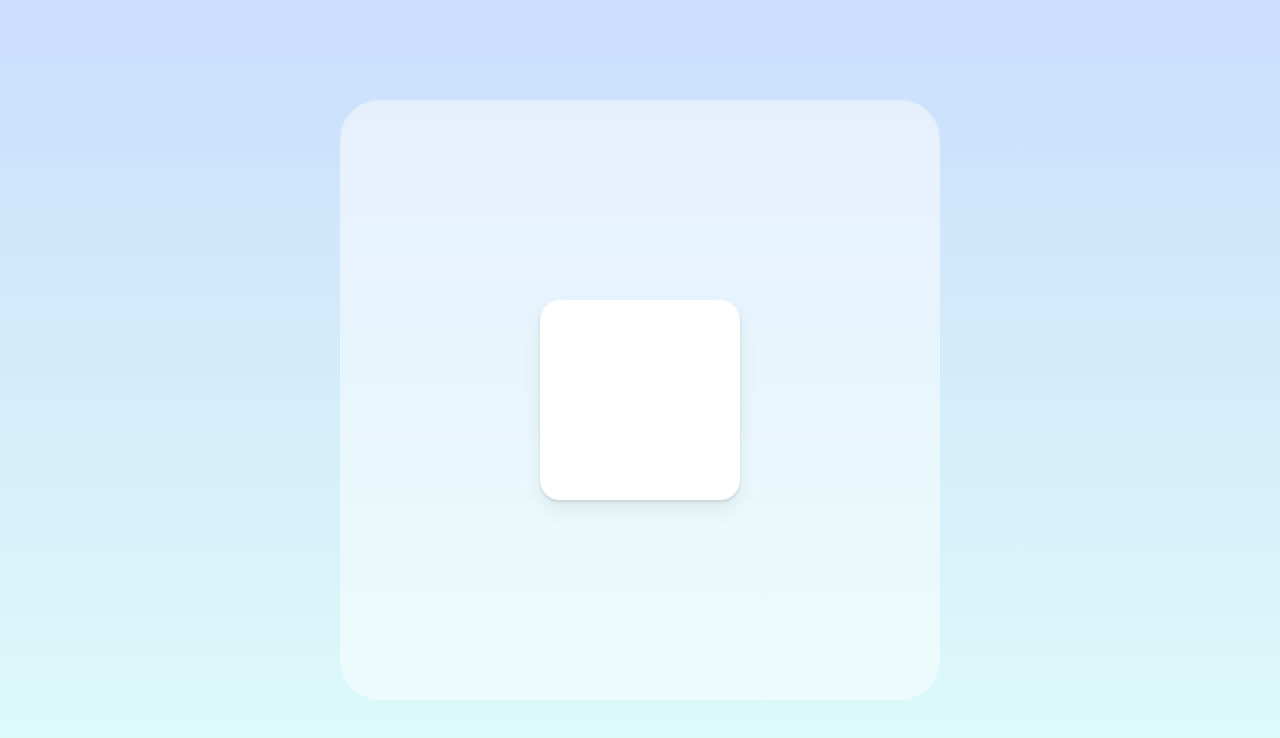
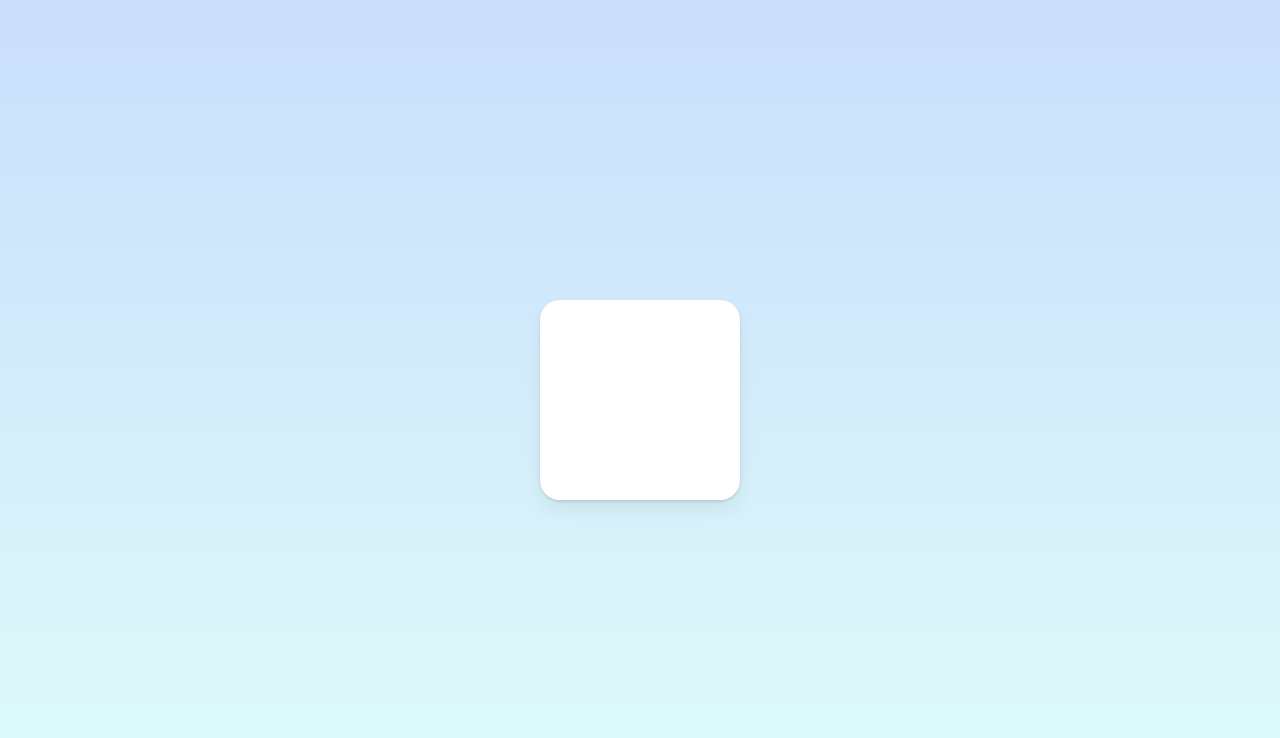
Before and after one commit to sadpu111/react-animation, a React (Create React App) app: page / in a window 1280 px wide. Shown: the top 738 px of the page. Built offline with nearby package versions, Linux system fonts and the light colour scheme.

Commit message:
useMotionValue with useTransform

```diff
--- a/src/App.tsx
+++ b/src/App.tsx
@@ -1,5 +1,5 @@
-import { motion } from 'framer-motion';
-import { useRef } from 'react';
+import { motion, useMotionValue, useTransform } from 'framer-motion';
+import { useEffect } from 'react';
 import styled from "styled-components"
 
 
@@ -43,19 +43,13 @@ const boxVariants = {
 
 
 function App() {
-  const biggerBoxRef = useRef<HTMLDivElement>(null);
+  const x = useMotionValue(0);
+  const potato = useTransform(x, [-800, 0, 800], [2, 1, 0.1])
+  // useTransform(useMotionValue, 값 범위 배열, 변환 값 배열)
+  useEffect(() => { x.onChange(() => console.log(potato.get()))}, [x])
   return (
     <Wrapper>
-      <BiggerBox ref={biggerBoxRef}>
-        {/* 기준이 되는 컴포넌트 */}
-        <Box drag dragConstraints={biggerBoxRef}
-        /* ref를 적용하는 컴포넌트 */
-        dragElastic={0}
-        /* 0~1의 값(0이면 박스안에 머무른다) */
-        variants={boxVariants}
-        dragSnapToOrigin
-        whileHover="hover" whileTap="click" whileDrag="drag" />
-      </BiggerBox>
+      <Box style={{ x: x, scale: potato }} drag="x" dragSnapToOrigin />
     </Wrapper>
   );
 }
--- a/src/index.tsx
+++ b/src/index.tsx
@@ -75,12 +75,10 @@ const root = ReactDOM.createRoot(
   document.getElementById('root') as HTMLElement
 );
 root.render(
-  <React.StrictMode>
     <RecoilRoot>
       <ThemeProvider theme={darkTheme}>
         <GlobalStyle />
         <App />
       </ThemeProvider>
     </RecoilRoot>
-  </React.StrictMode>
 );
```
